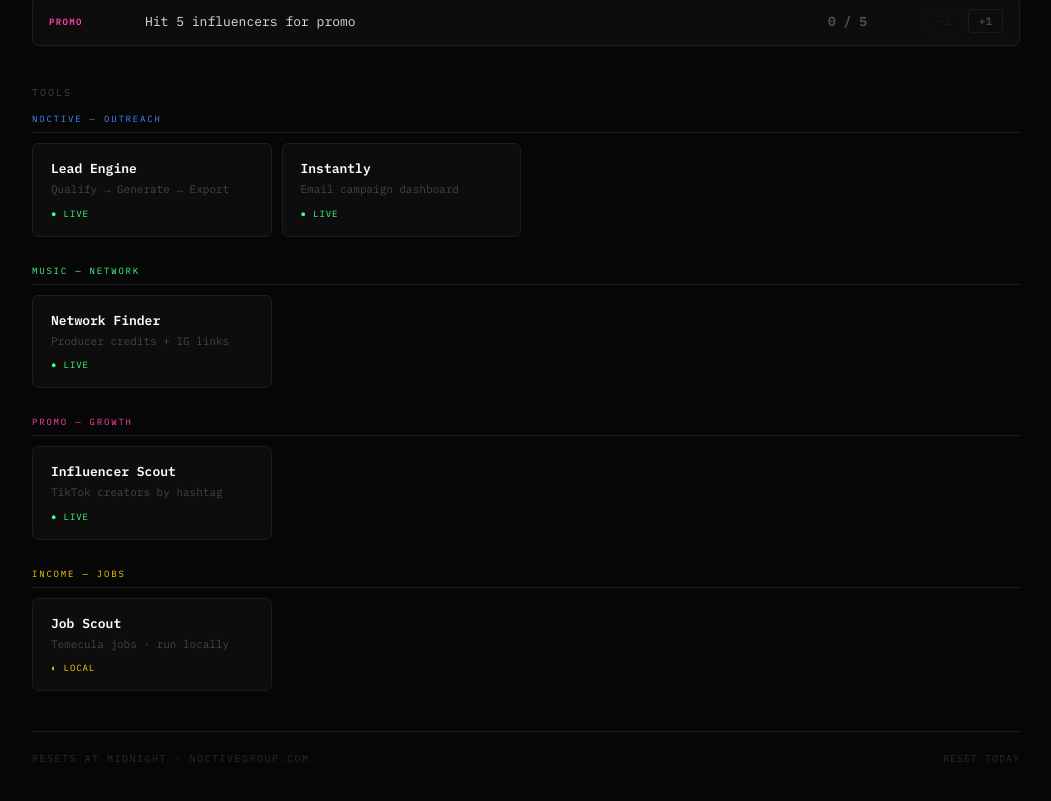
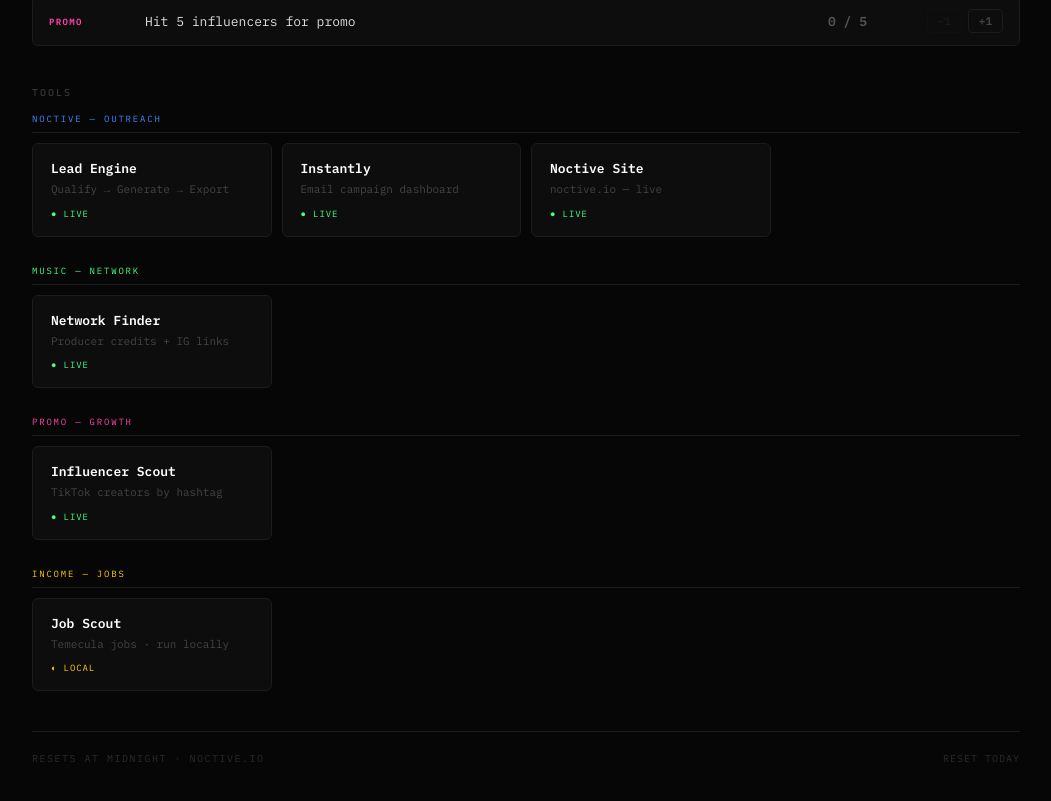
Before and after one commit to ballyboy004/qhub, a plain HTML site: page index.html in a window 1280 px wide. Shown: the part 487-1288 px from the top of the page, without its empty margins (114-1165 px from the left). Drawn offline with Linux system fonts and the light colour scheme.

Commit message:
feat: add noctive site link

```diff
--- a/index.html
+++ b/index.html
@@ -13,7 +13,6 @@
   --accent-dim:rgba(200,255,0,0.08);--red:#ff4444;--green:#44ff88;
 }
 html,body{background:var(--bg);color:var(--text);font-family:'IBM Plex Mono',monospace;min-height:100vh;padding:32px 28px 64px;max-width:1100px;margin:0 auto}
-
 .header{display:flex;justify-content:space-between;align-items:flex-start;margin-bottom:40px;padding-bottom:24px;border-bottom:1px solid var(--border)}
 .logo{font-size:11px;letter-spacing:0.2em;color:var(--muted);text-transform:uppercase;margin-bottom:6px}
 .wordmark{font-size:28px;font-weight:700;color:#fff;letter-spacing:-0.02em}
@@ -21,9 +20,7 @@
 .clock-block{text-align:right}
 .clock{font-size:28px;font-weight:300;color:#fff;letter-spacing:0.05em;font-variant-numeric:tabular-nums}
 .date{font-size:11px;color:var(--muted);letter-spacing:0.1em;margin-top:4px;text-transform:uppercase}
-
 .section-label{font-size:10px;letter-spacing:0.2em;text-transform:uppercase;color:var(--muted);margin-bottom:14px}
-
 .missions{margin-bottom:40px}
 .mission-grid{display:flex;flex-direction:column;gap:8px}
 .mission{display:grid;grid-template-columns:80px 1fr 80px 120px;align-items:center;gap:16px;background:var(--surface);border:1px solid var(--border);border-radius:6px;padding:12px 16px;transition:border-color 0.15s}
@@ -37,17 +34,14 @@
 .btn-inc,.btn-dec{font-family:'IBM Plex Mono',monospace;font-size:11px;font-weight:600;border:1px solid var(--border);border-radius:4px;padding:4px 10px;cursor:pointer;background:transparent;color:var(--muted);transition:all 0.12s}
 .btn-inc:hover{background:var(--accent);color:#000;border-color:var(--accent)}
 .btn-dec:hover{background:#1a1a1a;color:var(--text)}
-
 .bar-row{display:flex;align-items:center;gap:12px;margin-top:10px;margin-bottom:24px}
 .bar-track{flex:1;height:3px;background:var(--border);border-radius:2px;overflow:hidden}
 .bar-fill{height:100%;background:var(--accent);border-radius:2px;transition:width 0.4s ease}
 .bar-label{font-size:11px;color:var(--muted);white-space:nowrap;font-variant-numeric:tabular-nums}
-
 .tools{margin-bottom:40px}
 .tool-category{margin-bottom:28px}
 .tool-category-label{font-size:9px;letter-spacing:0.2em;text-transform:uppercase;color:var(--muted);margin-bottom:10px;padding-bottom:8px;border-bottom:1px solid var(--border)}
 .tools-grid{display:grid;grid-template-columns:repeat(auto-fill,minmax(190px,1fr));gap:10px}
-
 .tool-card{display:block;text-decoration:none;background:var(--surface);border:1px solid var(--border);border-radius:6px;padding:16px 18px;transition:all 0.15s;cursor:pointer;position:relative;overflow:hidden}
 .tool-card::before{content:'';position:absolute;top:0;left:0;right:0;height:2px;background:var(--card-accent,var(--accent));opacity:0;transition:opacity 0.15s}
 .tool-card:hover{border-color:#333;transform:translateY(-1px)}
@@ -60,17 +54,14 @@
 .tool-status{margin-top:10px;font-size:9px;letter-spacing:0.1em;text-transform:uppercase;color:var(--green)}
 .tool-status.local{color:#ffcc00}
 .tool-status.offline{color:var(--muted)}
-
 .footer{display:flex;justify-content:space-between;align-items:center;padding-top:20px;border-top:1px solid var(--border)}
 .footer-text{font-size:10px;color:#2a2a2a;letter-spacing:0.15em;text-transform:uppercase}
 .reset-btn{font-family:'IBM Plex Mono',monospace;font-size:10px;background:none;border:none;color:#2a2a2a;cursor:pointer;letter-spacing:0.1em;text-transform:uppercase;transition:color 0.15s}
 .reset-btn:hover{color:var(--red)}
-
 @keyframes fadeUp{from{opacity:0;transform:translateY(8px)}to{opacity:1;transform:translateY(0)}}
 .header{animation:fadeUp 0.4s ease both}
 .missions{animation:fadeUp 0.4s ease 0.05s both}
 .tools{animation:fadeUp 0.4s ease 0.1s both}
-
 @media(max-width:600px){
   html,body{padding:20px 16px 40px}
   .mission{grid-template-columns:60px 1fr;grid-template-rows:auto auto}
@@ -108,7 +99,7 @@
 </section>
 
 <footer class="footer">
-  <div class="footer-text">Resets at midnight · noctivegroup.com</div>
+  <div class="footer-text">Resets at midnight · noctive.io</div>
   <button class="reset-btn" onclick="resetDay()">Reset today</button>
 </footer>
 
@@ -128,6 +119,7 @@
     tools: [
       {name:'Lead Engine',      desc:'Qualify → Generate → Export',  url:'https://noctive-lead-engine-dztnw3c87n2iz5tyse52aw.streamlit.app/', status:'live'},
       {name:'Instantly',        desc:'Email campaign dashboard',     url:'https://app.instantly.ai',                                          status:'live'},
+      {name:'Noctive Site',     desc:'noctive.io — live',            url:'https://noctive.io',                                                status:'live'},
     ]
   },
   {
```
